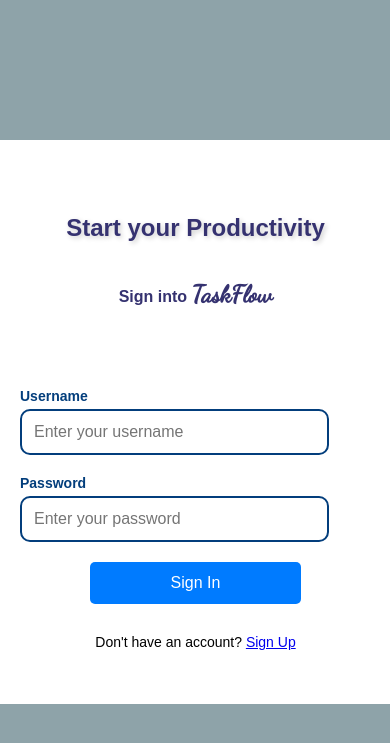
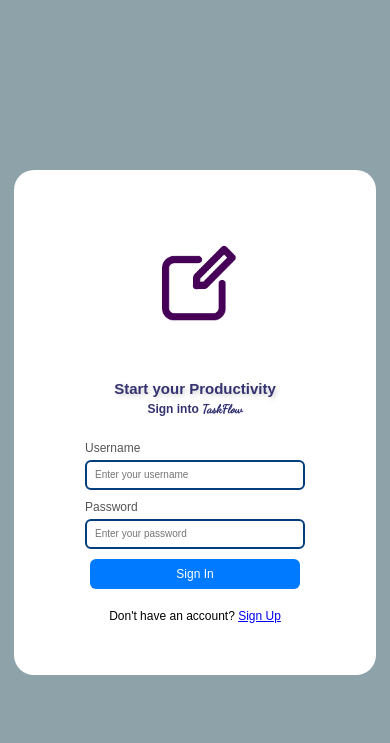
Before and after one commit to jialihuang0427/TaskFlowCheckConnection, a Flask app: page /login in a window 390 px wide. Shown: the top 743 px of the page. Run offline with Flask 3, Linux system fonts and the light colour scheme; some libraries are stand-ins or nearby versions.

Commit message:
aesthetic fixes

```diff
--- a/app.py
+++ b/app.py
@@ -5,7 +5,7 @@ import os
 
 app = Flask(__name__)
 app.secret_key = "your_secret_key"
-bcrypt = Bcrypt(app)
+bcrypt = Bcrypt(app) #hashing password to store it
 
 DATABASE = "jiali_huang"
 USER = "jiali_huang"
--- a/database.py
+++ b/database.py
@@ -1,5 +1,4 @@
 import psycopg2
-import os
 
 
 DATABASE = "jiali_huang"
--- a/static/login.css
+++ b/static/login.css
@@ -30,6 +30,10 @@ body {
     text-shadow: 2px 2px 5px rgba(0, 0, 0, 0.2); /* Slight shadow for pop effect */
 }
 
+/* Hide logo by default */
+.logo-container {
+    display: none;
+}
 
 .sign-in-text {
     font-size: 16px; /* Smaller font size */
@@ -110,9 +114,9 @@ body {
 
 .input-group label {
     font-size: 14px;
-    font-weight: bold;
     color: #033e7c; /* Light purple color */
     display: block;
+    font-weight: bold;
     margin-bottom: 5px;
 }
 
@@ -163,56 +167,125 @@ body {
 
 @media only screen and (max-width: 600px) {
     .container {
-        width: 100%;
-        height: auto; /* Adjust height dynamically */
-        flex-direction: column; /* Stack elements */
-        box-shadow: none; /* Remove shadow for cleaner mobile view */
-        border-radius: 0; /* Remove rounded corners */
-        justify-content: center !important;
+        width: 85%;
+        height: auto;
+        flex-direction: column;
+        align-items: center;
+        justify-content: center;
+        box-shadow: none;
+        border-radius: 20px;
+        background: #fff;
+        padding: 20px 15px;
     }
+
     .heading-container{
         text-align: center !important;
-        white-space: pre-line; /* Allows wrapping */
-        justify-content: center;
+        margin-bottom: 15px;
     }
 
+   /* Reduce heading sizes */
+   .heading-container h1 {
+    font-size: 15px;
+    margin-bottom: 5px;
+}
+
+.heading-container h2 {
+    font-size: 12px;
+    text-align: center;
+    margin-top: 5px;
+}
+.taskflow {
+    font-family: 'Dancing Script', cursive;  /* Applies cursive only to 'TaskFlow' */
+    font-size: 12px;  /* Makes 'TaskFlow' slightly larger than rest */
+    font-weight: bold;
+}
 
 
     .login-section {
-        width: 90%; /* Expand login form to full width */
-        height: 80%; /* Take full height */
-        padding: 40px 20px; /* Adjust padding */
+        width: 100%;
+        display: flex;
+        flex-direction: column;
+        align-items: center;
+        justify-content: center;
+        padding: 20px;
     }
     .register-section {
-        width: 90%; /* Expand register form to full width */
-        height: 80%; /* Take full height */
-        padding: 40px 20px; /* Adjust padding */
+        width: 100%;
+        display: flex;
+        flex-direction: column;
+        align-items: center;
+        justify-content: center;
+        padding: 20px;
     }
 
 
     .image-section {
         display: none; /* Hide image section */
     }
+
+       /* Make logo larger */
+       .logo-container {
+        width: 150px;
+        height: 150px;
+        border-radius: 50%;
+        display: flex;
+        align-items: center;
+        justify-content: center;
+        margin-bottom: 10px;
+    }
+
+    .logo-container img {
+        width: 100px; /* Adjust logo size */
+        height: auto;
+    }
 }
 
 @media only screen and (max-width: 600px) {
+
+       /* Reduce input box sizes */
+    .input-group {
+        width: 100%;
+        text-align: left;
+        margin-bottom: 10px;
+    }
+
     .input-group input {
-        width: 80% !important; /* Full width input */
-        padding: 12px; /* Slightly larger padding */
-        font-size: 16px;
+        width: 200px;
+        padding: 8px;
+        font-size: 10px;
+        border-radius: 6px;
+        height:10px;
+    }
+
+     /* Reduce font size inside input fields */
+     .input-group label {
+        font-size: 12px; /* Smaller text for "Username" and "Password" */
+        color: #555; /* Slightly muted text color */
+        font-weight: normal;
     }
 
     .form-cont{
-        justify-content: center !important;
-    }
-    .btn {
-        width: 60%; /* Make Sign In button full width */
-        padding: 12px;
-        font-size: 16px;
+        justify-content: left !important;
     }
 
+    .btn {
+        width: 210px;
+        height:30px;
+        padding: 8px;
+        font-size: 12px;
+        margin-top: 5px;
+        border-radius: 6px; /* Match input field style */
+    }
+
+    /* Bottom text adjustments */
     .bottom-text {
         text-align: center;
-        font-size: 14px;
+        font-size: 12px;
+        margin-top: 10px;
+    }
+
+    /* Remove side background image */
+    .image-section {
+        display: none;
     }
 }
--- a/templates/login.html
+++ b/templates/login.html
@@ -14,6 +14,11 @@
     <div class="container">
         <!-- Left Side: Login Form -->
         <div class="login-section">
+            <!-- Add Logo Section -->
+        <div class="logo-container">
+            <img src="{{ url_for('static', filename='log.png') }}" alt="Logo">
+        </div>
+
             <div class="heading-container">
                 <h1 class="start-journey">Start your Productivity</h1>
                 <h2 class="sign-in-text">Sign into <span class="taskflow">TaskFlow</span></h2>
```
Also changed, not shown: reset_db.py (added, +26 -0 lines), static/todo.css (+14 -0 lines), templates/todo.html (+20 -2 lines), static/log.png (added), 2 other files.
